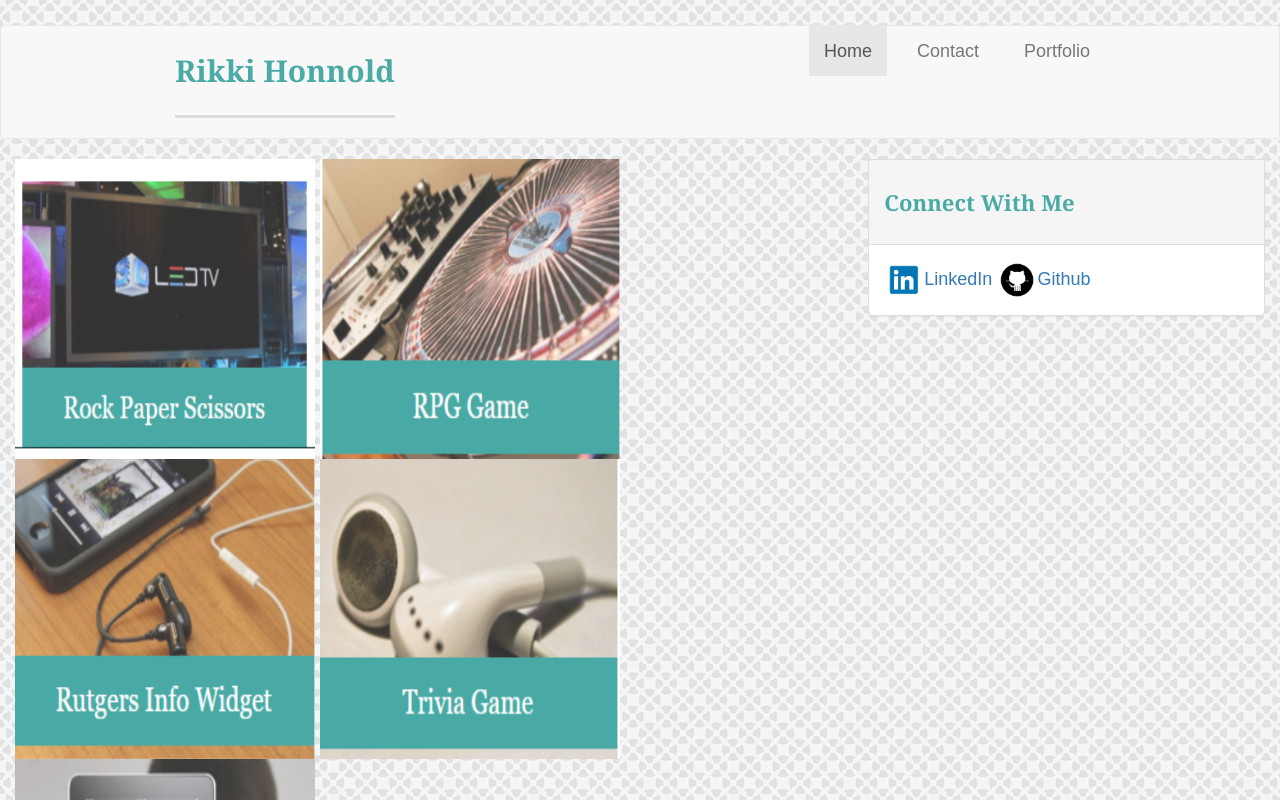
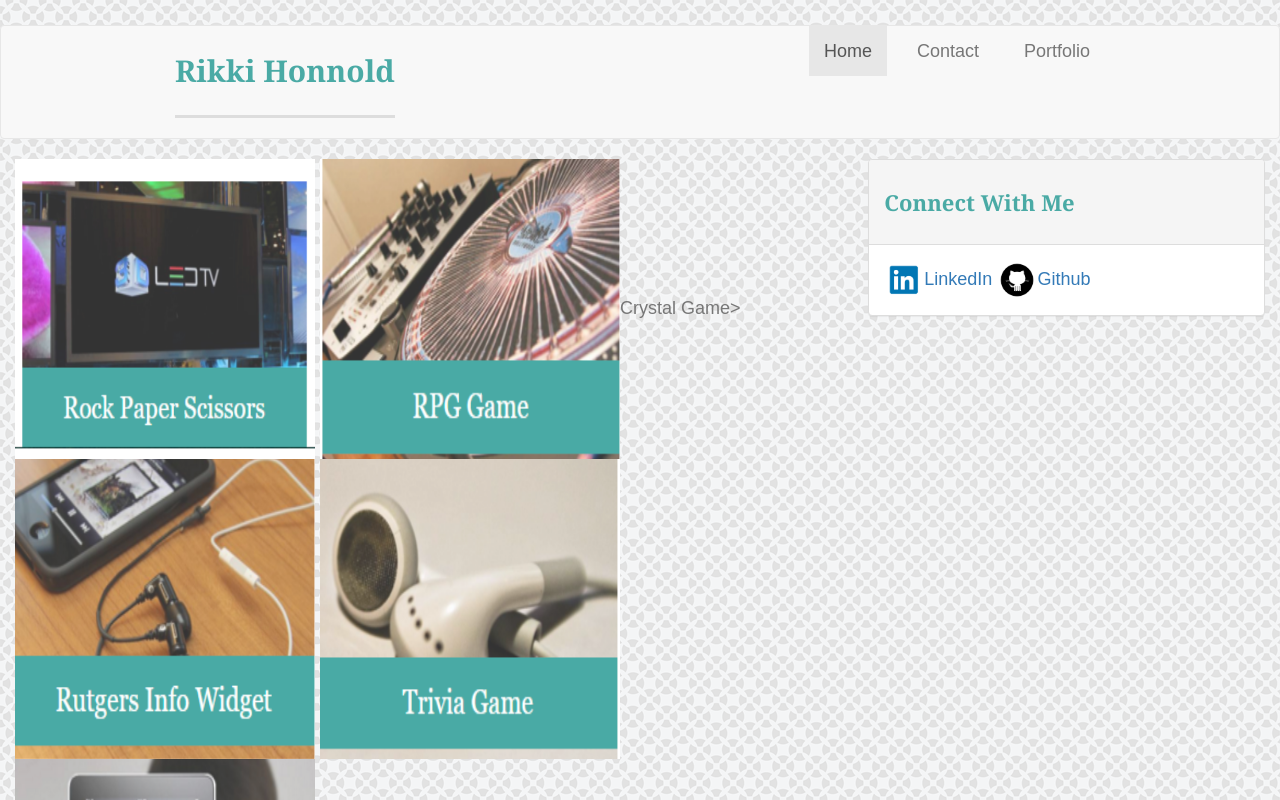
Before and after one commit to Rikkihon/Bootstrap-Portfolio, a plain HTML site: page portfolio.html in a window 1280 px wide. Shown: the top 800 px of the page. Drawn offline with nearby package versions, Linux system fonts and the light colour scheme; files that its build step writes are made by us from their sources; files whose address does not match are found by name.

Commit message:
adding in the link to the RPG game

```diff
--- a/portfolio.html
+++ b/portfolio.html
@@ -30,7 +30,7 @@
 
   <div class="col-md-8">
       <img src="assets/images/Rock Paper Scissors.png" width="300" height="300">
-      <img src="assets/images/RPG Game.png" width="300" height="300">
+      <img src="assets/images/RPG Game.png" width="300" height="300" a href="https://github.com/Rikkihon/week-4-game">Crystal Game</a>>
       <img src="assets/images/Rutgers Info Widget.png" width="300" height="300">
       <img src="assets/images/Trivia Game.png" width="300" height="300">
       <img src="assets/images/Hangman.png" width="300" height="300">
```
Also changed, not shown: 1 other file.
